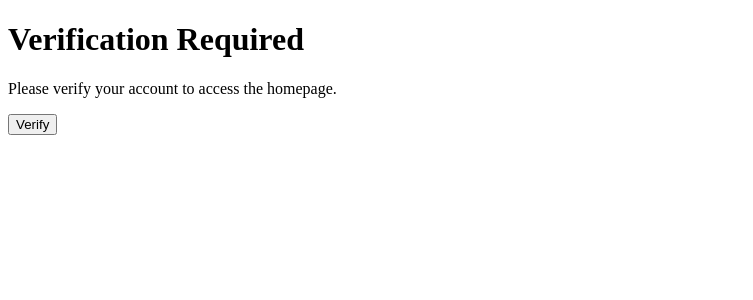
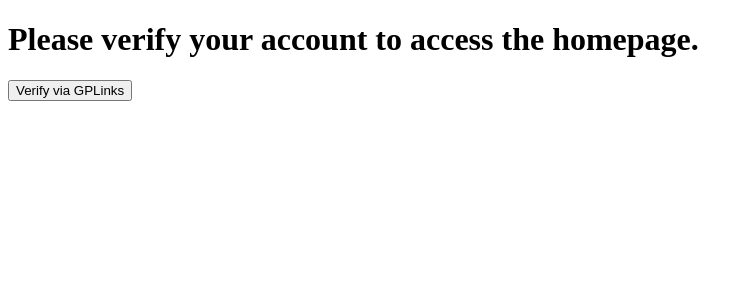
Before and after one commit to MadhanBlast/sample-NE, a Next.js app: page / in a window 1280 px wide. Shown: the top 300 px of the page, without its empty margins (0-753 px from the left). Built offline with nearby package versions, Linux system fonts and the light colour scheme.

Commit message:
Update index.js

```diff
--- a/pages/index.js
+++ b/pages/index.js
@@ -1,60 +1,85 @@
-import React, { useState, useEffect } from "react";
+import React, { useEffect, useState } from "react";
 
-function App() {
-  const [isVerified, setIsVerified] = useState(false);
-  const [errorMessage, setErrorMessage] = useState("");
+const API_TOKEN = "e5bf7301b4ad442d45481de99fd656a182ec6507"; // Replace with your actual API token
+const VERIFY_EXPIRY_MINUTES = 2; // Set expiry time for testing (2 minutes for now)
 
-  // Check token on component load
+const App = () => {
+  const [isVerified, setIsVerified] = useState(false); // State for verification status
+  const [error, setError] = useState(""); // State for error messages
+  const [loading, setLoading] = useState(false); // State for loading state
+
   useEffect(() => {
-    const token = localStorage.getItem("token");
-    const expiry = localStorage.getItem("expiry");
+    // Check if token exists in localStorage and is valid
+    const storedToken = localStorage.getItem("token");
+    const storedExpiry = localStorage.getItem("tokenExpiry");
 
-    if (token && expiry && Date.now() < Number(expiry)) {
-      setIsVerified(true); // Token is valid
-    } else {
-      setIsVerified(false); // Token is expired or not available
+    if (storedToken && storedExpiry && new Date().getTime() < parseInt(storedExpiry, 10)) {
+      setIsVerified(true); // Token is valid, so allow direct access
     }
   }, []);
 
-  // Function to handle verification
   const handleVerification = async () => {
-    const apiToken = "e5bf7301b4ad442d45481de99fd656a182ec6507"; // Replace with your API Token
-    const apiUrl = `https://api.gplinks.com/api?api=${apiToken}&url=https://google.com`;
+    setError(""); // Reset any previous error
+    setLoading(true); // Start loading
 
     try {
-      const response = await fetch(apiUrl);
-      const result = await response.json();
+      // Send request to GPLinks API
+      const response = await fetch(
+        `https://api.gplinks.com/api?api=${API_TOKEN}&url=https://google.com`
+      );
+      const data = await response.json();
 
-      if (result.status === "success") {
-        // Save token and expiry in localStorage
-        localStorage.setItem("token", result.shortenedUrl);
-        localStorage.setItem("expiry", Date.now() + 2 * 60 * 1000); // 2 minutes expiry for testing
-        setIsVerified(true); // Mark as verified
+      // Validate API response
+      if (data.status === "success" && data.shortenedUrl) {
+        const token = data.shortenedUrl; // Use the returned shortened URL as the token
+        const expiry = new Date().getTime() + VERIFY_EXPIRY_MINUTES * 60 * 1000; // Set expiry (e.g., 2 minutes)
+
+        // Store the token and expiry in localStorage
+        localStorage.setItem("token", token);
+        localStorage.setItem("tokenExpiry", expiry.toString());
+
+        // Revalidate by checking if token and expiry exist
+        const storedToken = localStorage.getItem("token");
+        const storedExpiry = localStorage.getItem("tokenExpiry");
+
+        if (storedToken && storedExpiry && new Date().getTime() < parseInt(storedExpiry, 10)) {
+          setIsVerified(true); // Verification successful
+        } else {
+          setError("Verification failed. Please try again.");
+        }
       } else {
-        throw new Error(result.message || "Verification failed. Please try again.");
+        setError("Verification failed. Please try again."); // Invalid response
       }
     } catch (error) {
-      setErrorMessage(error.message);
+      console.error("Verification error:", error);
+      setError("An error occurred while contacting the server. Please try again later.");
+    } finally {
+      setLoading(false); // End loading
     }
   };
 
+  // Show the homepage content if the user is verified
+  if (isVerified) {
+    return (
+      <div>
+        <h1>Welcome to the Homepage!</h1>
+        <p>You have successfully verified your account.</p>
+        {/* Homepage content goes here */}
+      </div>
+    );
+  }
+
   return (
     <div>
-      {isVerified ? (
-        <div>
-          <h1>Welcome to the Homepage!</h1>
-          <p>You have successfully verified your account.</p>
-        </div>
+      <h1>Please verify your account to access the homepage.</h1>
+      {loading ? (
+        <p>Loading...</p> // Show loading state while verifying
       ) : (
-        <div>
-          <h1>Verification Required</h1>
-          <p>Please verify your account to access the homepage.</p>
-          <button onClick={handleVerification}>Verify</button>
-          {errorMessage && <p style={{ color: "red" }}>{errorMessage}</p>}
-        </div>
+        <button onClick={handleVerification}>Verify via GPLinks</button>
       )}
+      {error && <p style={{ color: "red" }}>{error}</p>} {/* Show error message if any */}
     </div>
   );
-}
+};
 
 export default App;
```
